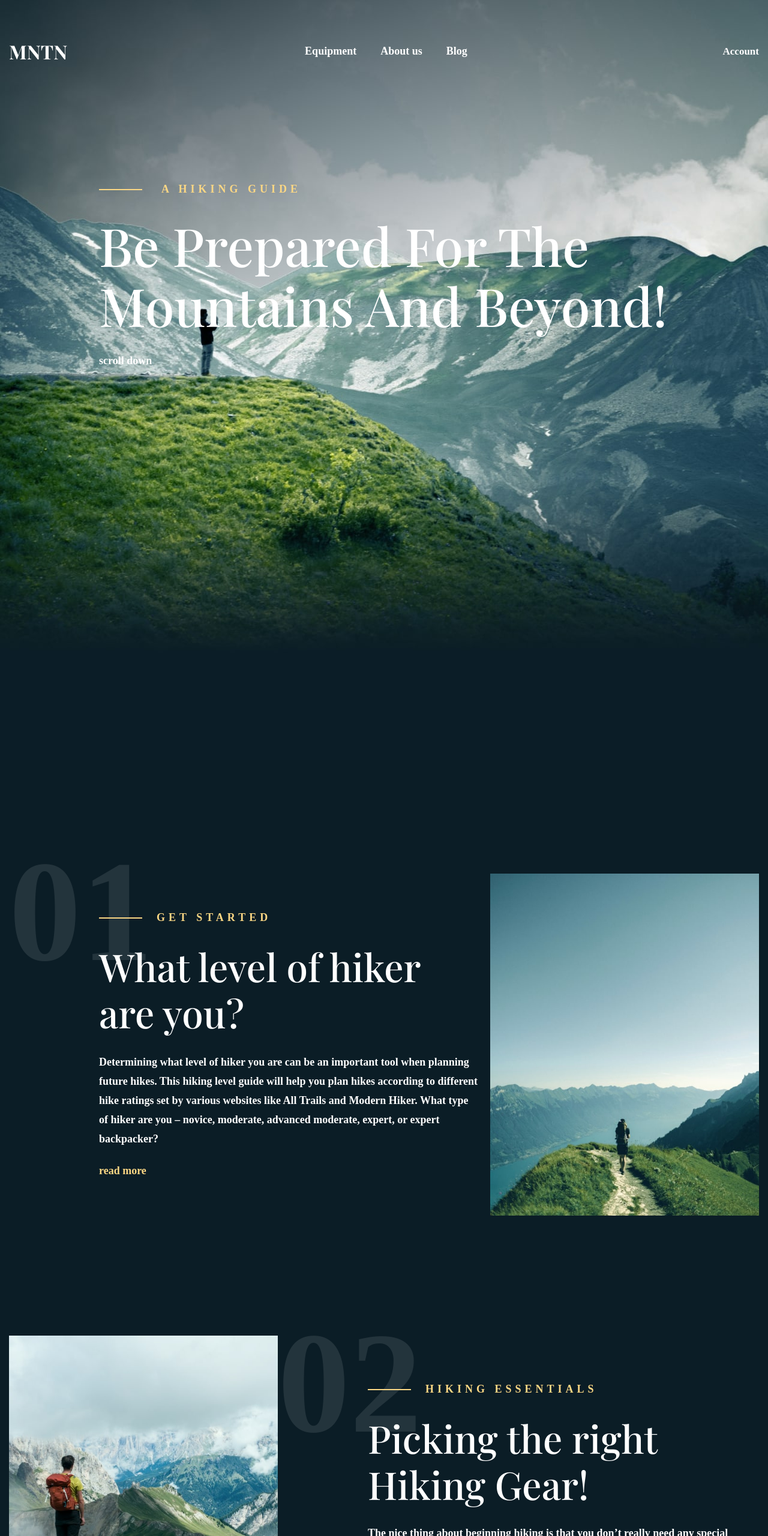
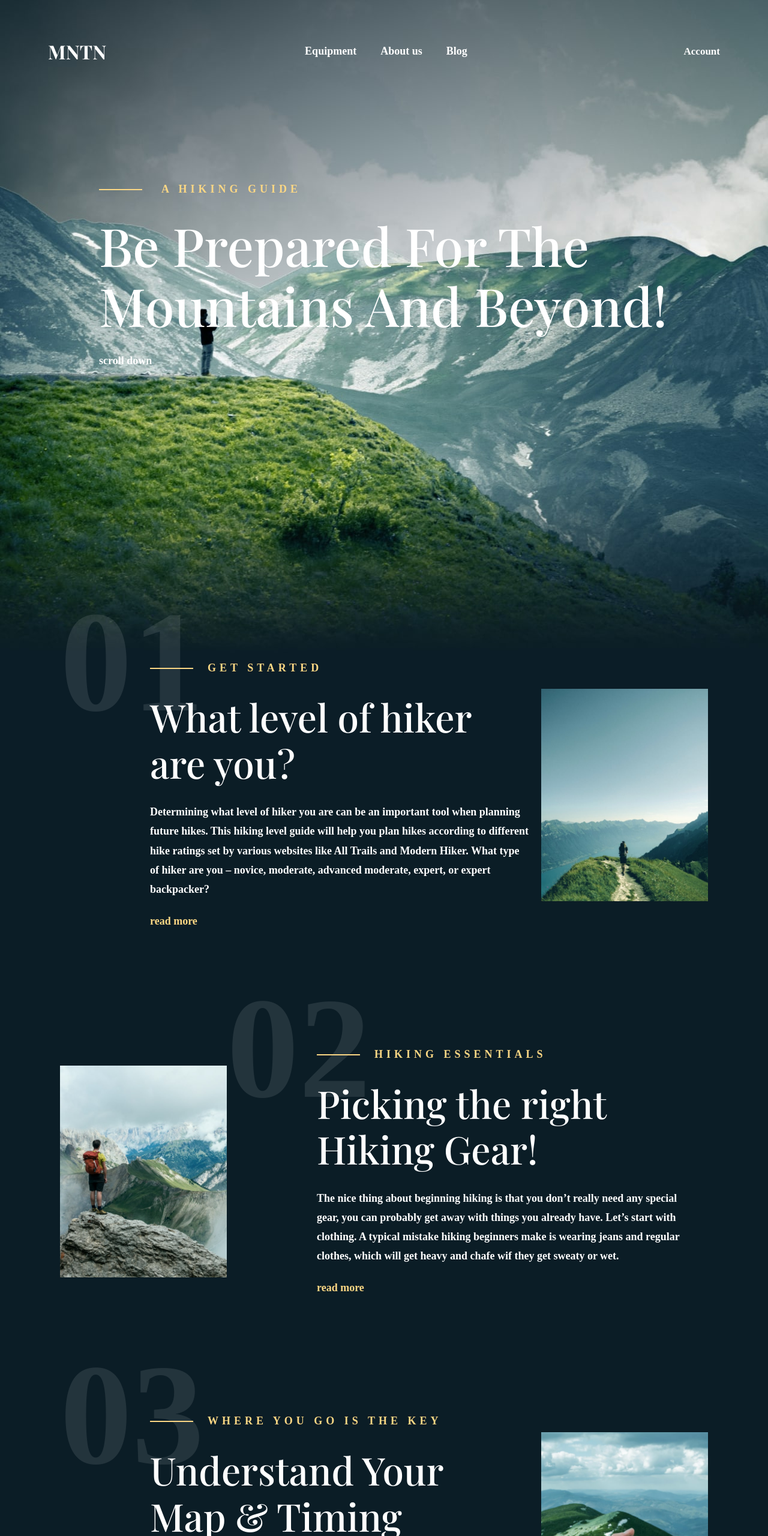
Before and after one commit to Fasteron/project, a plain HTML site: page index.html in a window 1280 px wide. Shown: the top 2560 px of the page at 60% size. Drawn offline with nearby package versions, Linux system fonts and the light colour scheme; a web font is replaced by a local one.

Commit message:
Update style.css

```diff
--- a/assets/css/style.css
+++ b/assets/css/style.css
@@ -27,6 +27,14 @@ img {
     max-width: 100%;
 }
 
+.img01, .img03 {
+    padding-left: 20px;
+}
+
+.img02 {
+    padding-right: 20px;
+}
+
 .no-scroll {
     overflow-y: hidden;
 }
@@ -34,13 +42,13 @@ img {
 .container-wide {
     max-width: 1790px;
     margin: 0 auto;
-    padding: 0 15px;
+    padding: 0 80px;
 }
 
 .container {
     max-width: 1492px;
     margin: 0 auto;
-    padding: 0 15px;
+    padding: 0 100px;
 }
 
 .row {
@@ -50,7 +58,7 @@ img {
 }
 
 .header {
-    padding-bottom: 843px;
+    padding-bottom: 490px;
     padding-top: 64px;
 }
 
```
